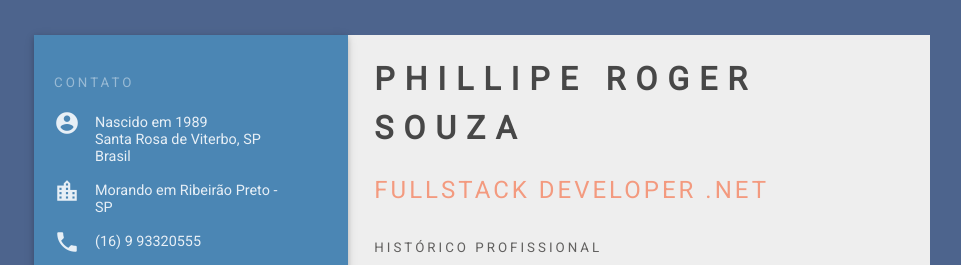
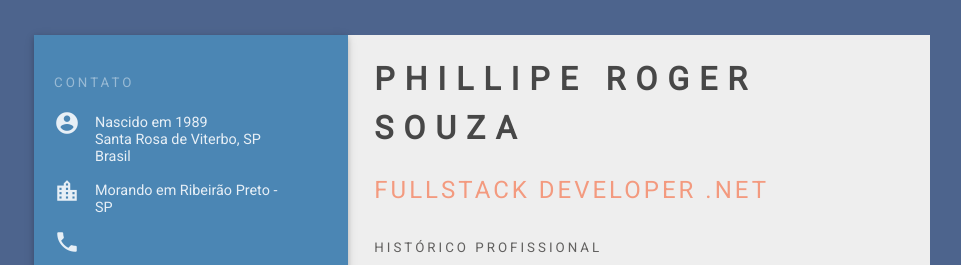
Before and after one commit to phillrog/phillrog.github.io, a plain HTML site: page index.html in a window 1280 px wide. Shown: the top 265 px of the page, without its empty margins (158-1119 px from the left). Drawn offline with Linux system fonts and the light colour scheme.

Commit message:
Update index.html

```diff
--- a/index.html
+++ b/index.html
@@ -222,7 +222,7 @@
             <i class="material-icons">phone</i>
           </div>
           <div class="text">
-            <a href="tel:(16) 9 93320555">(16) 9 93320555</a>
+            &nbsp;
           </div>
         </div>
 
```
